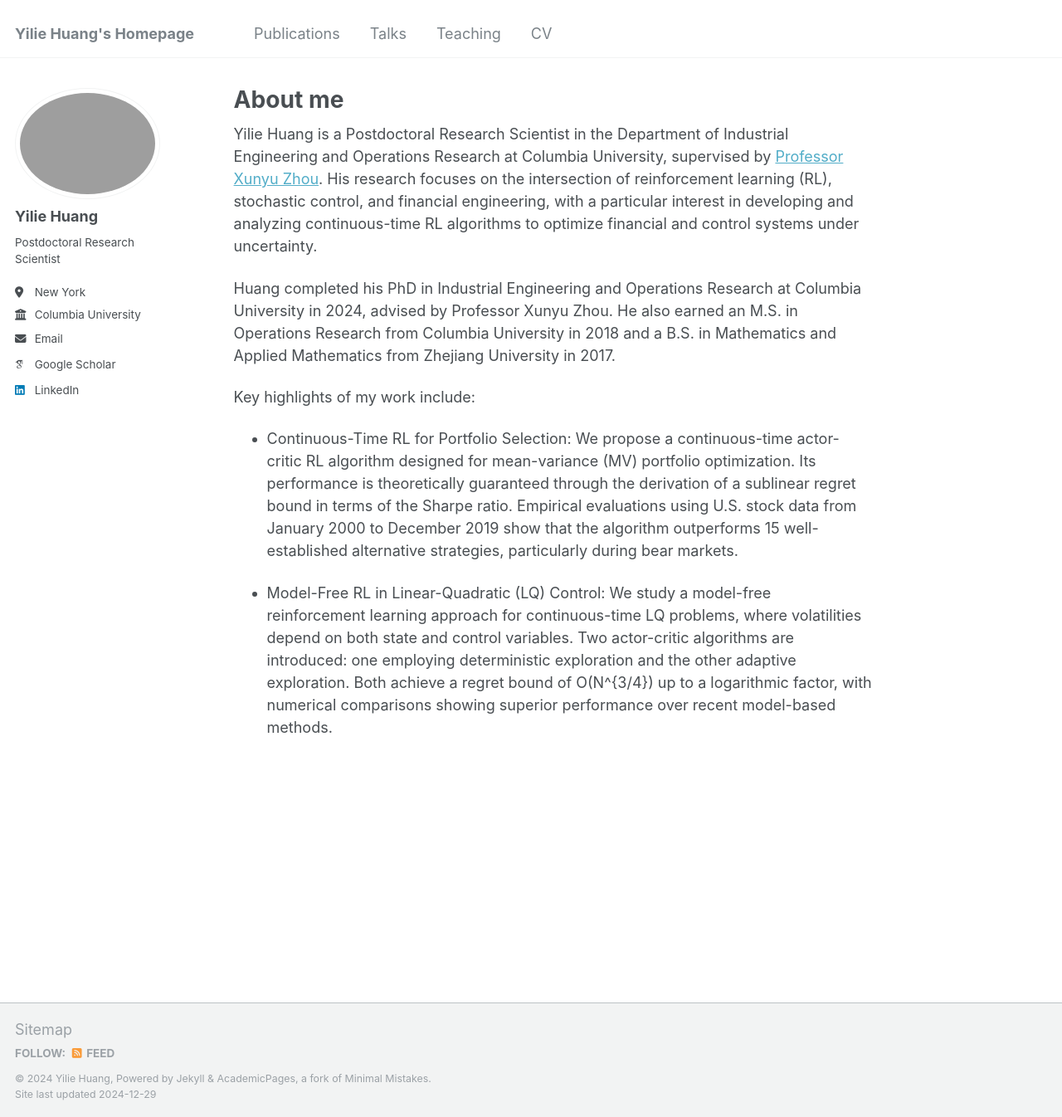
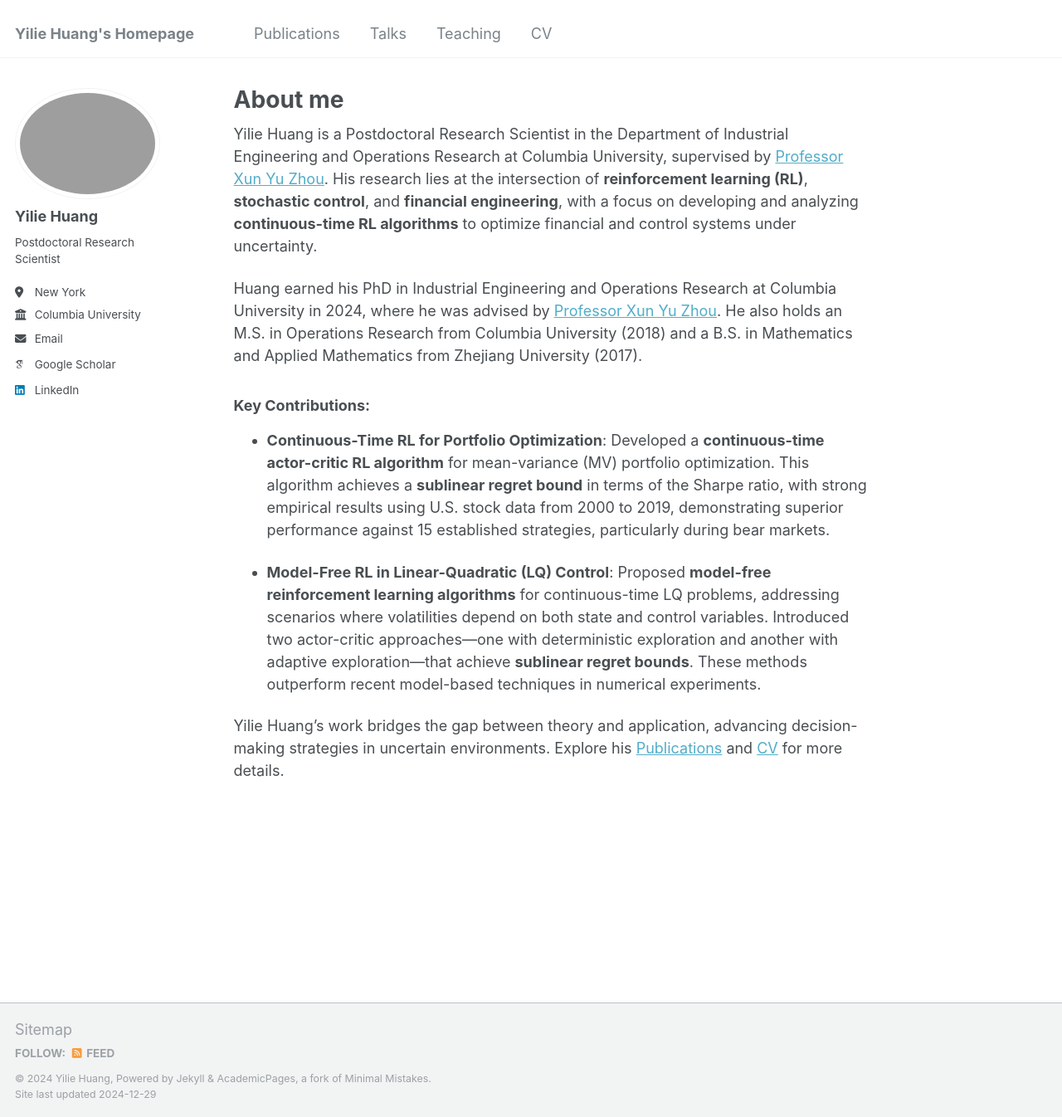
Before and after one commit to yiliehuang/yiliehuang.github.io, a Jekyll site: the page built from _pages/about.md, in a window 1280 px wide and 1346 px high. Shown: the whole window at 83% size. Built offline with Jekyll 4.4.1, drawn with Linux system fonts in a browser that asks for light colours; some web fonts are replaced.

Commit message:
Update about.md

```diff
--- a/_pages/about.md
+++ b/_pages/about.md
@@ -7,14 +7,13 @@ redirect_from:
   - /about.html
 ---
 
-Yilie Huang is a Postdoctoral Research Scientist in the Department of Industrial Engineering and Operations Research at Columbia University, supervised by [Professor Xunyu Zhou](https://www.engineering.columbia.edu/faculty-staff/directory/xunyu-zhou). His research focuses on the intersection of reinforcement learning (RL), stochastic control, and financial engineering, with a particular interest in developing and analyzing continuous-time RL algorithms to optimize financial and control systems under uncertainty.
+Yilie Huang is a Postdoctoral Research Scientist in the Department of Industrial Engineering and Operations Research at Columbia University, supervised by [Professor Xun Yu Zhou](https://www.engineering.columbia.edu/faculty-staff/directory/xunyu-zhou). His research lies at the intersection of **reinforcement learning (RL)**, **stochastic control**, and **financial engineering**, with a focus on developing and analyzing **continuous-time RL algorithms** to optimize financial and control systems under uncertainty.
 
-Huang completed his PhD in Industrial Engineering and Operations Research at Columbia University in 2024, advised by Professor Xunyu Zhou. He also earned an M.S. in Operations Research from Columbia University in 2018 and a B.S. in Mathematics and Applied Mathematics from Zhejiang University in 2017.
+Huang earned his PhD in Industrial Engineering and Operations Research at Columbia University in 2024, where he was advised by [Professor Xun Yu Zhou](https://www.engineering.columbia.edu/faculty-staff/directory/xunyu-zhou). He also holds an M.S. in Operations Research from Columbia University (2018) and a B.S. in Mathematics and Applied Mathematics from Zhejiang University (2017).
 
-Key highlights of my work include:
+### Key Contributions:
+- **Continuous-Time RL for Portfolio Optimization**: Developed a **continuous-time actor-critic RL algorithm** for mean-variance (MV) portfolio optimization. This algorithm achieves a **sublinear regret bound** in terms of the Sharpe ratio, with strong empirical results using U.S. stock data from 2000 to 2019, demonstrating superior performance against 15 established strategies, particularly during bear markets.
 
+- **Model-Free RL in Linear-Quadratic (LQ) Control**: Proposed **model-free reinforcement learning algorithms** for continuous-time LQ problems, addressing scenarios where volatilities depend on both state and control variables. Introduced two actor-critic approaches—one with deterministic exploration and another with adaptive exploration—that achieve **sublinear regret bounds**. These methods outperform recent model-based techniques in numerical experiments.
 
--	Continuous-Time RL for Portfolio Selection: We propose a continuous-time actor-critic RL algorithm designed for mean-variance (MV) portfolio optimization. Its performance is theoretically guaranteed through the derivation of a sublinear regret bound in terms of the Sharpe ratio. Empirical evaluations using U.S. stock data from January 2000 to December 2019 show that the algorithm outperforms 15 well-established alternative strategies, particularly during bear markets.
-
-
--	Model-Free RL in Linear-Quadratic (LQ) Control: We study a model-free reinforcement learning approach for continuous-time LQ problems, where volatilities depend on both state and control variables. Two actor-critic algorithms are introduced: one employing deterministic exploration and the other adaptive exploration. Both achieve a regret bound of O(N^{3/4}) up to a logarithmic factor, with numerical comparisons showing superior performance over recent model-based methods.
+Yilie Huang’s work bridges the gap between theory and application, advancing decision-making strategies in uncertain environments. Explore his [Publications](https://yiliehuang.github.io/publications) and [CV](https://yiliehuang.github.io/files/CV_Yilie_Huang.pdf) for more details.
```
